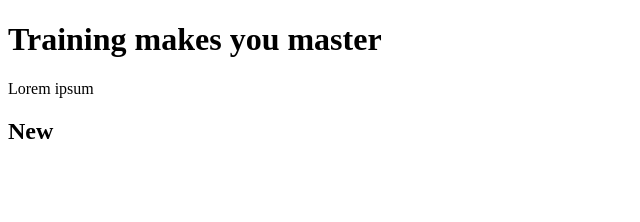
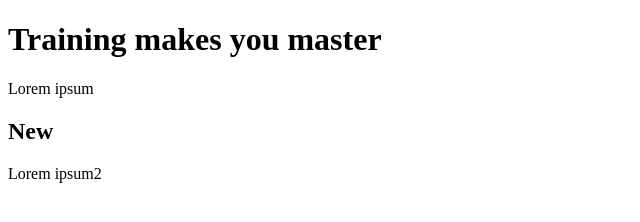
Before and after one commit to MPolonis/Another-training-with-git, a plain HTML site: page index.html in a window 1280 px wide. Shown: the whole page, without its empty margins (0-640 px from the left). Drawn offline with Linux system fonts and the light colour scheme.

Commit message:
Add p to h2

```diff
--- a/index.html
+++ b/index.html
@@ -7,5 +7,6 @@
 		<h1>Training makes you master</h1>
 		<p>Lorem ipsum</p>
 		<h2>New</h2>
+		<p>Lorem ipsum2</p>
 	</body>
 </html>
```
